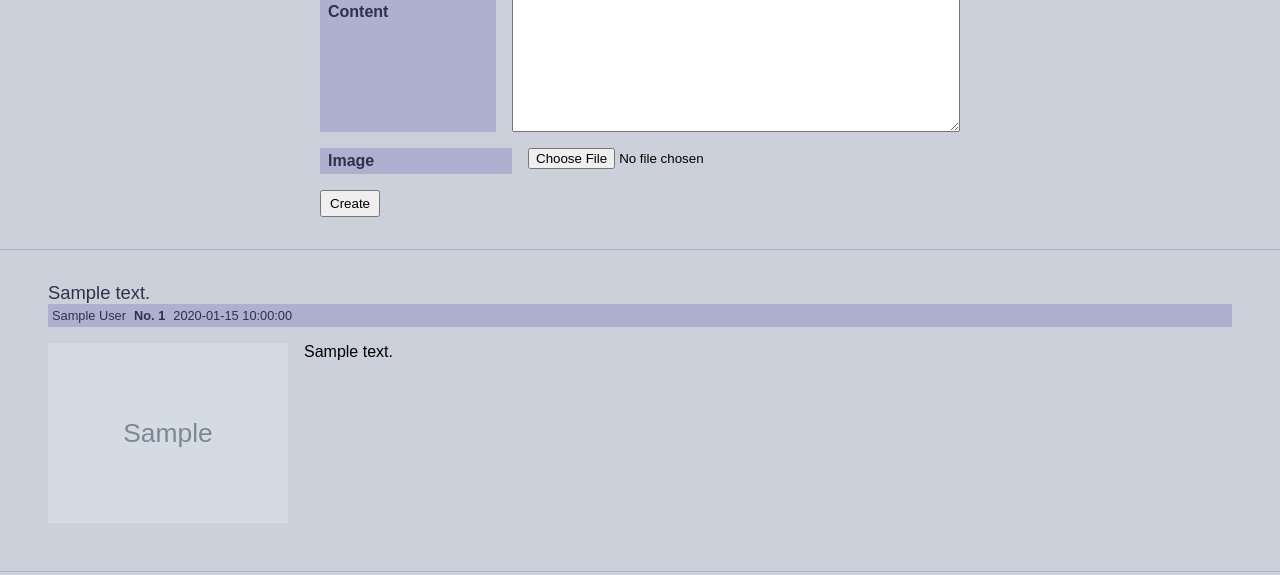
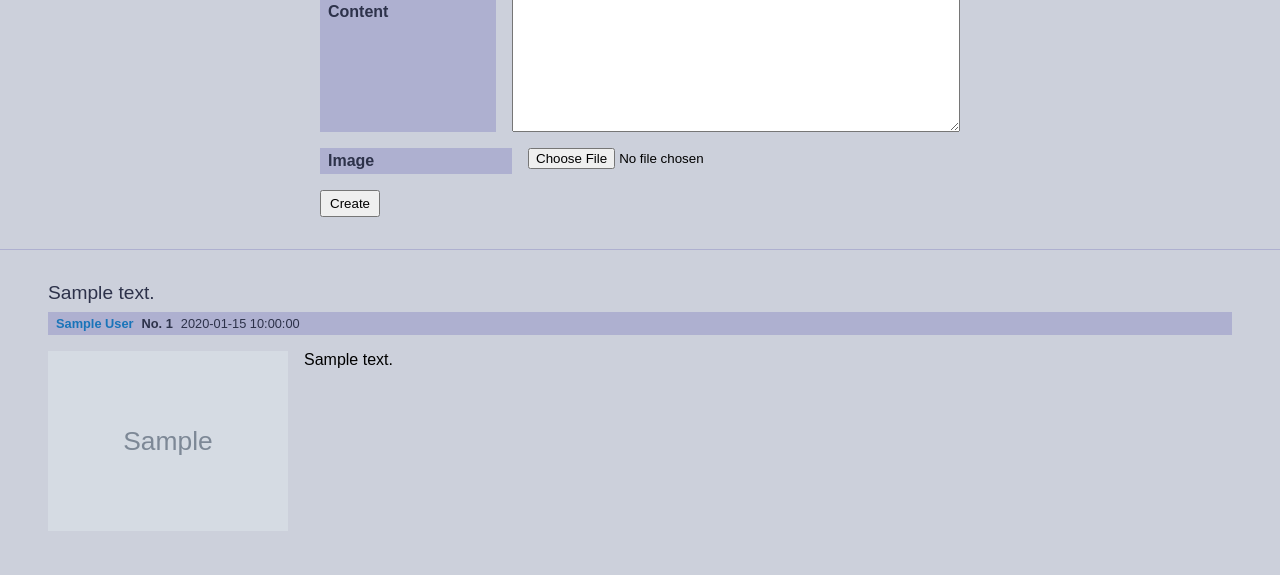
Before and after one commit to varvikko/tietokantasovellus, a Python web app: template app/src/templates/board.html in a window 1280 px wide. Shown: the part 171-746 px from the top of the page. Run offline with Jinja, Linux system fonts and the light colour scheme; the template is opened without the code that fills it: most values are stand-ins (such as "Sample title", 1, 10 or a date in 2020); grey boxes marked "Sample" are stand-in pictures; style sheets or scripts are compiled from the project's sources.

Commit message:
add styles

```diff
--- a/app/src/static/css/board.css
+++ b/app/src/static/css/board.css
@@ -75,7 +75,7 @@
   display: flex;
   font-size: 0.8em;
   background-color: #AEB0D0;
-  padding: .25rem;
+  padding: .25rem .5rem;
   column-gap: .5rem;
   margin-bottom: 1rem;
   color: #2D324A; }
@@ -120,9 +120,10 @@
     white-space: nowrap;
     overflow: hidden;
     text-overflow: ellipsis;
-    font-size: 1.15em;
+    font-size: 1.2em;
     text-decoration: none;
-    color: #2D324A; }
+    color: #2D324A;
+    margin-bottom: .5rem; }
 
 .board__navigation {
   padding: 1rem 3rem; }
@@ -139,3 +140,13 @@
   text-align: center;
   padding: 2rem 0;
   color: #2D324A; }
+
+.thread--replies {
+  clear: both;
+  font-size: .8em;
+  color: #2D324A;
+  margin-bottom: .5rem; }
+
+.post--author {
+  font-weight: bold;
+  color: #1874b9; }
--- a/app/src/static/sass/board.sass
+++ b/app/src/static/sass/board.sass
@@ -74,7 +74,7 @@
     display: flex
     font-size: 0.8em
     background-color: $highlight-color
-    padding: .25rem
+    padding: .25rem .5rem
     column-gap: .5rem
     margin-bottom: 1rem
     color: $font-color
@@ -121,9 +121,10 @@
         white-space: nowrap;
         overflow: hidden;
         text-overflow: ellipsis;
-        font-size: 1.15em
+        font-size: 1.2em
         text-decoration: none
         color: $font-color
+        margin-bottom: .5rem
 
 .board__navigation
     padding: 1rem 3rem
@@ -141,3 +142,13 @@
     text-align: center
     padding: 2rem 0
     color: $font-color
+
+.thread--replies
+    clear: both
+    font-size: .8em
+    color: $font-color
+    margin-bottom: .5rem
+
+.post--author
+    font-weight: bold
+    color: #1874b9
```
